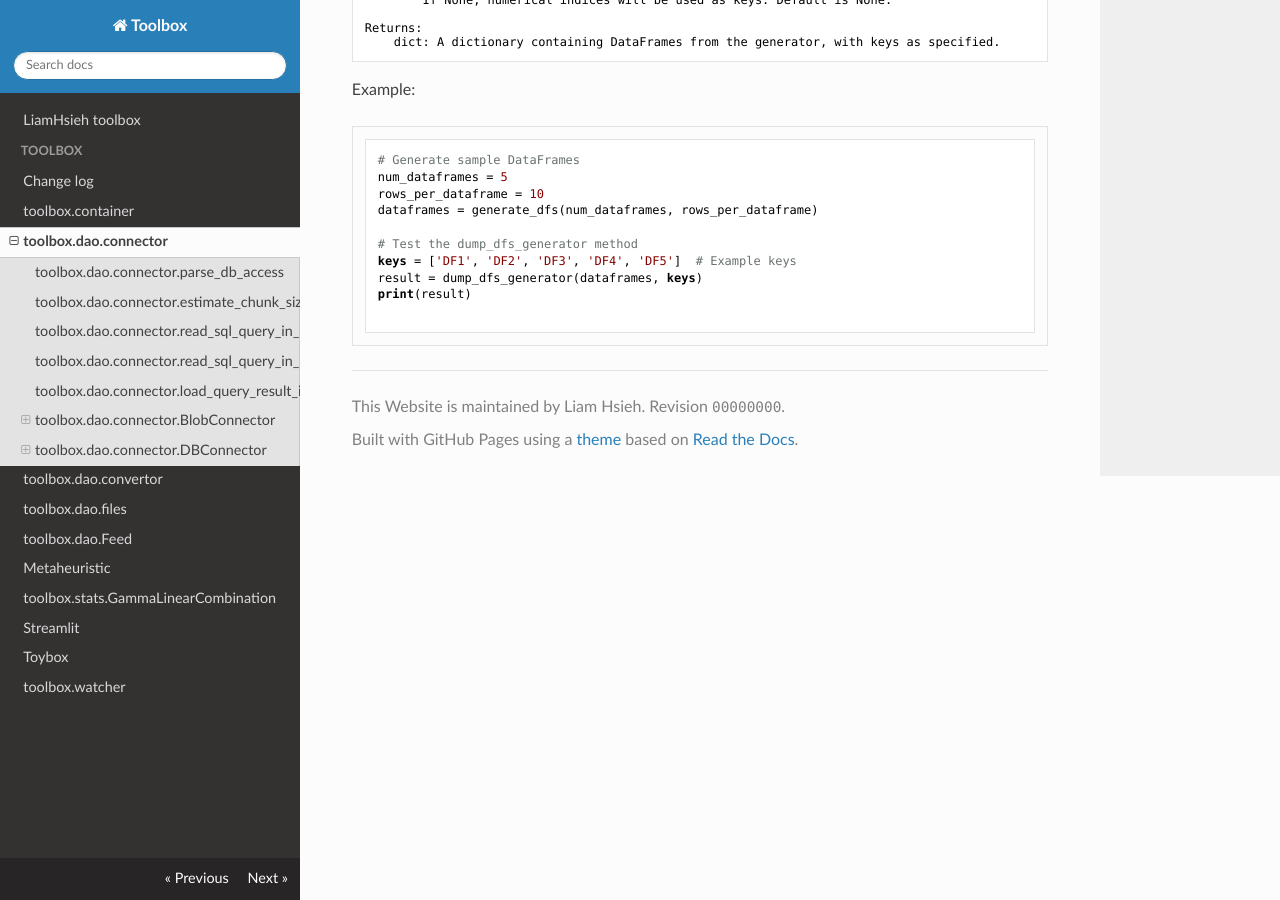
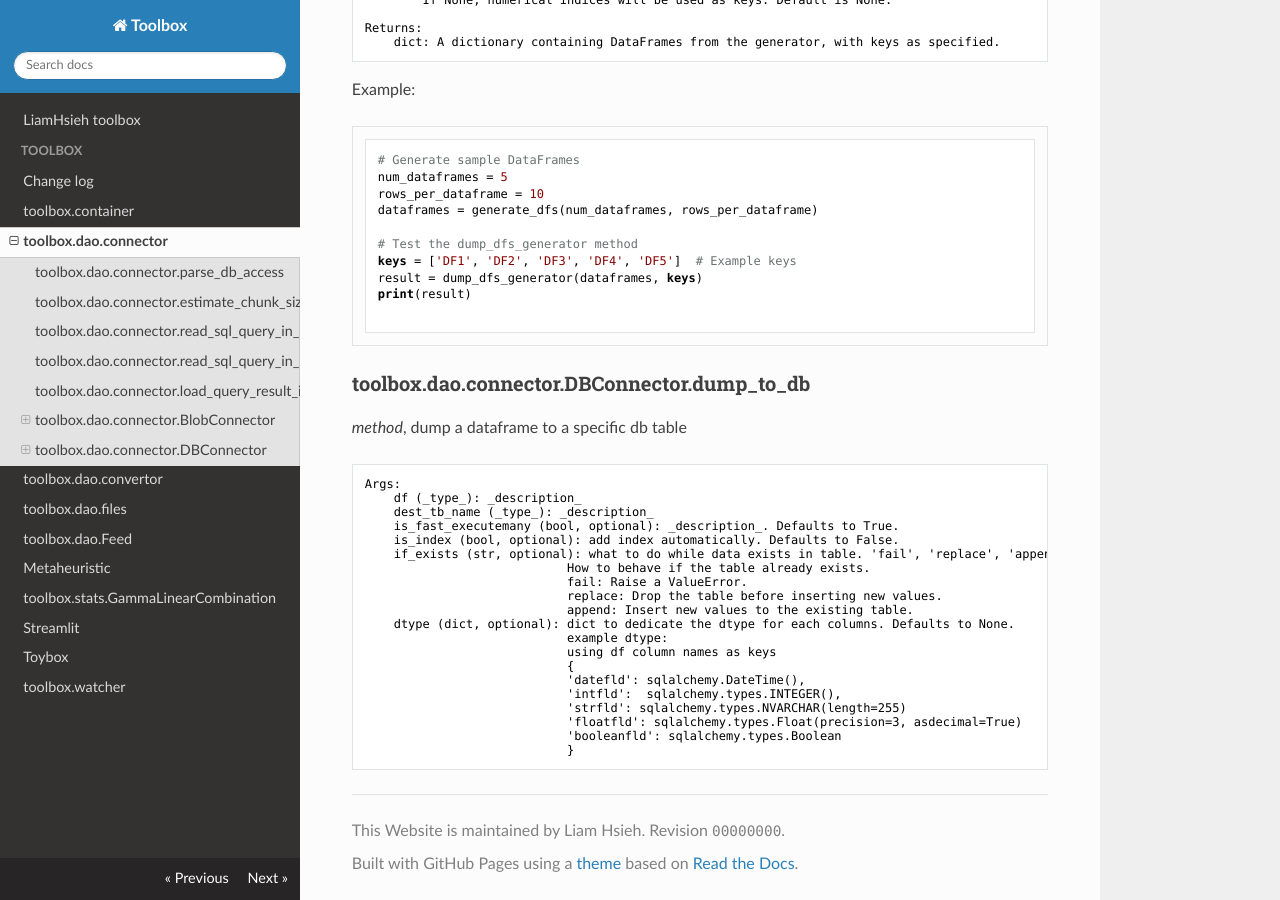
Before and after one commit to liam-hsieh/liamhsieh-toolbox, a Jekyll site: the page built from toolbox/dao/connector/index.md, in a window 1280 px wide and 900 px high, scrolled down 9977 px. Built offline with Jekyll 4.4.1, drawn with Linux system fonts in a browser that asks for light colours; nearby versions of some CDN libraries; our own code applies the rules of GitHub Pages for plain Markdown files.

Commit message:
document toolbox.dao.connector.DBConnector.dump_to_db

````diff
--- a/toolbox/dao/connector/index.md
+++ b/toolbox/dao/connector/index.md
@@ -610,3 +610,29 @@ result = dump_dfs_generator(dataframes, keys)
 print(result)
 
 ```
+
+### toolbox.dao.connector.DBConnector.dump_to_db
+*method*, dump a dataframe to a specific db table
+
+```nohighlight
+Args:
+    df (_type_): _description_
+    dest_tb_name (_type_): _description_
+    is_fast_executemany (bool, optional): _description_. Defaults to True.
+    is_index (bool, optional): add index automatically. Defaults to False.
+    if_exists (str, optional): what to do while data exists in table. 'fail', 'replace', 'append'. Defaults to 'append'.
+                            How to behave if the table already exists.
+                            fail: Raise a ValueError.
+                            replace: Drop the table before inserting new values.
+                            append: Insert new values to the existing table.
+    dtype (dict, optional): dict to dedicate the dtype for each columns. Defaults to None.
+                            example dtype:
+                            using df column names as keys
+                            {
+                            'datefld': sqlalchemy.DateTime(),
+                            'intfld':  sqlalchemy.types.INTEGER(),
+                            'strfld': sqlalchemy.types.NVARCHAR(length=255)
+                            'floatfld': sqlalchemy.types.Float(precision=3, asdecimal=True)
+                            'booleanfld': sqlalchemy.types.Boolean
+                            }
+```
````
Also changed, not shown: 1 other file.
